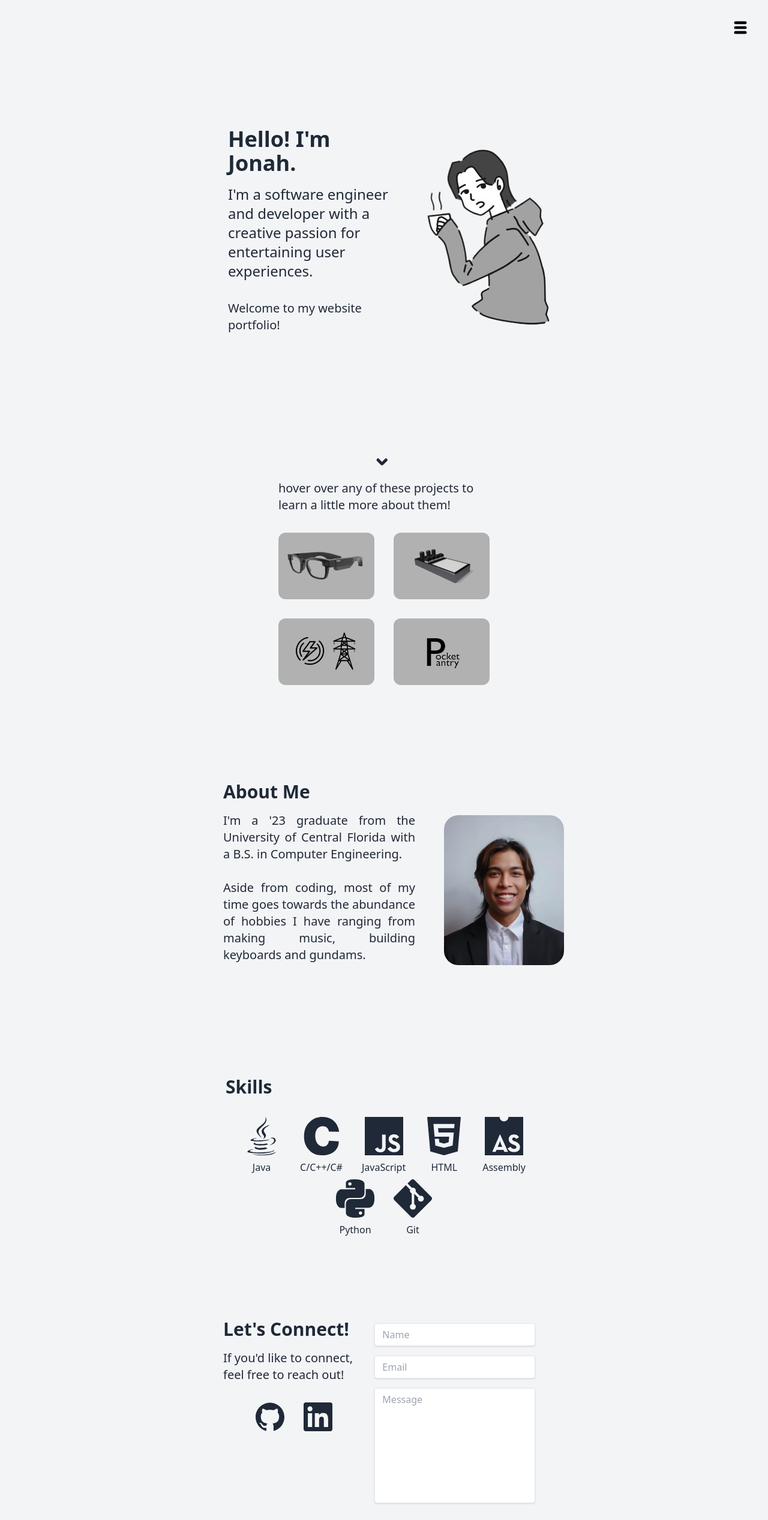
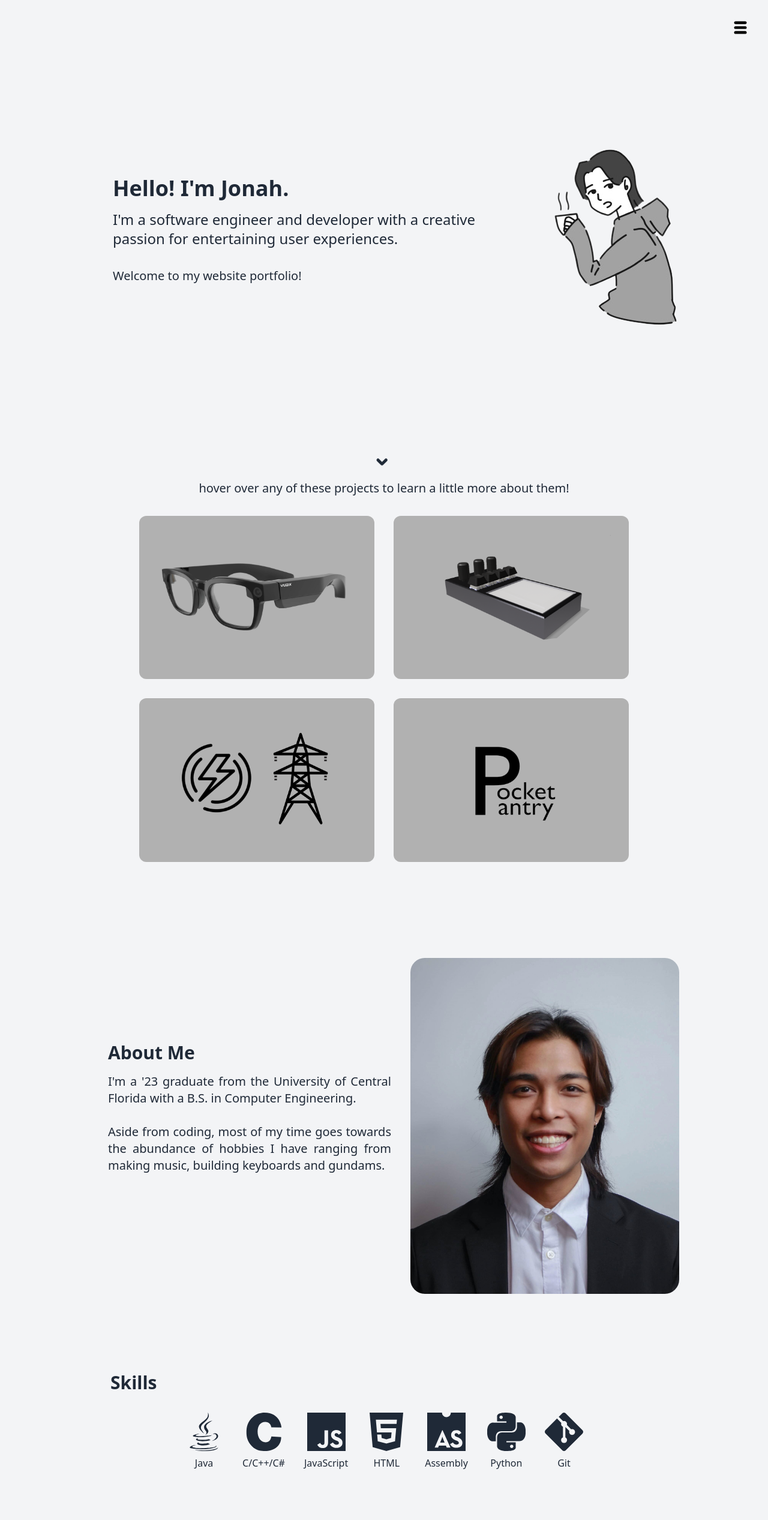
Before and after one commit to m3zako/myportfolio, a React (Create React App) app: page / in a window 1280 px wide. Shown: the top 2534 px of the page at 60% size. Built offline with nearby package versions, Linux system fonts and the light colour scheme.

Commit message:
tweaked formatting and responsiveness

```diff
--- a/src/App.js
+++ b/src/App.js
@@ -73,7 +73,7 @@ const App = () => {
   };
 
   return (
-    <>
+    <portfolio className="bg-gray-100 min-h-screen">
       <header className="relative">
         <nav className="fixed w-full h-10">
           <ul className="flex justify-end mr-6 mt-5">
@@ -133,22 +133,22 @@ const App = () => {
             </li>
           </ul>
         </nav>
-        <section className="flex flex-col text-gray-800 items-center justify-center min-h-screen bg-gray-100">
-          <div className="w-full lg:w-1/2 md:w-full flex flex-col lg:flex-row items-center justify-center lg:px-5">
-            <motion.div className="mx-5 md:px-5"
-            initial={{opacity: 0}}
-            animate={{opacity: 1}}
-            transition={{duration: 0.5, delay: 1.5}}
+        <intro className="flex flex-col text-gray-800 items-center justify-center min-h-screen bg-gray-100">
+          <div className="max-w-screen-lg flex flex-col lg:flex-row items-center justify-center">
+            <motion.div className="mx-10 md:px-5"
+              initial={{ opacity: 0 }}
+              animate={{ opacity: 1 }}
+              transition={{ duration: 0.5, delay: 1.5 }}
             >
-              <h1 className="text-4xl mb-4 font-bold">Hello! I'm Jonah.</h1>
-              <p className="text-2xl text-justified mb-8">I'm a software engineer and developer with a creative passion for entertaining user experiences.</p>
-              <p className="text-xl mb-8">Welcome to my website portfolio!</p>
+              <h1 className="text-4xl lg:text-4xl mb-4 font-bold">Hello! I'm Jonah.</h1>
+              <p className="text-2xl lg:text-2xl text-justified mb-8">I'm a software engineer and developer with a creative passion for entertaining user experiences.</p>
+              <p className="text-xl lg:text-xl mb-8">Welcome to my website portfolio!</p>
             </motion.div>
             <div className="w-full md:w-auto sm:w-auto flex-shrink-0">
               <motion.img src={joni} alt="Profile" className="mx-auto sm:mx-0"
-                initial={{y:"300%"}}
-                animate={{y:"0%"}}
-                transition={{type:"spring", duration:"1.5"}}
+                initial={{ y: "300%" }}
+                animate={{ y: "0%" }}
+                transition={{ type: "spring", duration: "1.5" }}
               />
             </div>
             <div className="absolute bottom-0 left-1/2 -translate-x-1/2" id="projects">
@@ -157,16 +157,17 @@ const App = () => {
               </svg>
             </div>
           </div>
-        </section>
+        </intro>
       </header>
-      <div className="bg-gray-100 text-gray-800">
-        <div className="flex flex-col items-center justify-center mb-40 xl:mx-96 lg:px-10 md:mx-10">
+      <projects>
+        <div className="bg-gray-100 text-gray-800 flex justify-center">
+          <div className="flex flex-col items-center justify-center mb-40 mx-auto max-w-4xl md:mx-10">
             <h2 className="text-xl ld mb-8 text-gray-800 px-10">hover over any of these projects to learn a little more about them!</h2>
             <div className="grid grid-cols-1 gap-8 sm:grid-cols-2 mx-10">
               <div className="relative overflow-hidden rounded-xl">
                 <motion.img src={project1} alt="Animation" initial={{x:-200}} whileInView={{x:0, zIndex:0, transition:{type:"spring", duration:1}}} viewport={{once:true}} style={{zIndex:1}}/>
                 <div className="absolute inset-0 bg-black bg-opacity-70 flex items-center justify-center opacity-0 transition-opacity duration-300 hover:opacity-100" style={{zIndex:1}}>
-                <div className="text-white text-center text-xs lg:text-sm xl:text-lg lg:px-4">
+                  <div className="text-white text-center text-xs lg:text-sm xl:text-lg px-auto mx-auto">
                     <h1 className="text-lg font-bold mb-1">AR Glasses</h1>
                     <p className="text-md mx-2 my-2"> Worked on a heads up display and an Android application for consumer level hardware.</p>
                     <div className="flex flex-wrap justify-center mb-4">
@@ -187,7 +188,7 @@ const App = () => {
               <div className="relative overflow-hidden rounded-xl">
                 <motion.img src={project2} alt="Project 2" initial={{x:200}} whileInView={{x:0, transition:{type:"spring", duration:1}}} viewport={{once:true}}/>
                 <div className="absolute inset-0 bg-black bg-opacity-70 flex items-center justify-center opacity-0 transition-opacity duration-300 hover:opacity-100">
-                <div className="text-white text-center text-xs lg:text-sm">
+                  <div className="text-white text-center text-xs lg:text-sm px-auto mx-auto">
                     <h1 className="text-lg font-bold mb-2">Programmable Trackpad</h1>
                     <p className="mx-2 my-2"> Designed and developed a peripheral complete with macros, rotary encoders, and mouse funtionality from the ground up.</p>
                     <div className="flex flex-wrap justify-center mb-4">
@@ -208,9 +209,9 @@ const App = () => {
               <div className="relative overflow-hidden rounded-xl">
                 <motion.img src={project3} alt="Project 3" initial={{x:-200}} whileInView={{x:0, transition: {type: "spring", duration: 0.8}}} viewport={{once:true}}/>
                 <div className="absolute inset-0 bg-black bg-opacity-70 flex items-center justify-center opacity-0 transition-opacity duration-300 hover:opacity-100">
-                <div className="text-white text-center text-xs lg:text-sm">
+                  <div className="text-white text-center text-xs lg:text-sm px-auto mx-auto">
                     <h1 className="text-lg font-bold mb-1">Energy Solutions</h1>
-                  <p className="mx-2 my-2 lg:mx-8"> Conducted a reserach to propose an energy efficient solution to Duke Energy.
+                    <p className="mx-2 my-2 lg:mx-8"> Conducted a research to propose an energy efficient solution to Duke Energy.
                       Curated a refined genetic algorithm using a neural network to find the optimal chemical formual for silicon insulators.</p>
                       <div className="flex flex-wrap justify-center mb-4">
                       <li className="inline-block bg-gray-500 text-white py-1 px-3 rounded-full mr-2">
@@ -227,7 +228,7 @@ const App = () => {
               <div className="relative overflow-hidden rounded-xl">
                 <motion.img src={project4} alt="Project 4" initial={{x:200}} whileInView={{x:0, transition: {type: "spring", duration: 1}}} viewport={{once:true}}/>
                 <div className="absolute inset-0 bg-black bg-opacity-70 flex items-center justify-center opacity-0 transition-opacity duration-300 hover:opacity-100">
-                <div className="text-white text-center md:text-sm lg:text-lg">
+                  <div className="text-white text-center md:text-sm lg:text-lg px-auto mx-auto">
                     <h1 className="text-lg font-bold mb-2">PocketPantry</h1>
                     <p className="mx-2 my-4 px-8"> An app for finding recipes and a checklist for grocery shopping.</p><div className="flex flex-wrap justify-center mb-4">
                       <li className="inline-block bg-gray-500 text-white py-1 px-3 rounded-full mr-2">
@@ -240,22 +241,29 @@ const App = () => {
               </div>
             </div>
           </div>
-        <motion.div className="flex flex-col text-gray-800 items-center justify-center mb-32 bg-gray-100" initial={{y:300, opacity: 0}} whileInView={{y:0, opacity: 1, transition:{type:"spring", duration:1}}} id="about" viewport={{once:true}}>
-          <div className="w-full xl:w-1/2 lg:w-full md:w-full sm:w-1/2 flex flex-col lg:flex-row items-center lg:px-5">
+        </div>
+      </projects>
+      <about className="bg-gray-100 flex flex-col items-center justify-center">
+        <div className="w-full px-auto flex flex-col lg:flex-row items-center justify-center max-w-screen-lg mb-32">
+          <motion.div className="text-gray-800 items-center justify-center" initial={{y:300, opacity: 0}} whileInView={{y:0, opacity: 1, transition:{type:"spring", duration:1}}} id="about" viewport={{once:true}}>
+            <div className="w-full flex flex-col lg:flex-row items-center lg:px-5">
               <div className="text-center lg:text-left sm:text-center mx-8">
                 <h1 className="text-3xl mb-4 font-bold">About Me</h1>
-              <p className="text-xl text-justify mb-8 pr-0 lg:pr-4 lg:px-0 md:px-10">I'm a '23 graduate from the University of Central Florida with a B.S. in Computer Engineering. <br/> <br/>
+                <p className="text-xl text-justify mb-8 ">I'm a '23 graduate from the University of Central Florida with a B.S. in Computer Engineering. <br/> <br/>
                   Aside from coding, most of my time goes towards the abundance of hobbies I have ranging from making music, building keyboards and gundams.<br/><br/>
                 </p>
               </div>
-            <div className="w-1/2 h-1/2 lg:w-1/3 lg:h-1/3 flex-shrink-0">
+              <div className="w-1/2 max-w-md flex-shrink-0">
                 <img src={headshot} alt="Profile" className="rounded-3xl" />
               </div>
             </div>
           </motion.div>
-        <div className="flex items-center justify-center text-gray-800 mb-32 bg-gray-100 mx-8">
-          <motion.div className="w-full xl:w-1/2 lg:w-full md:w-full sm:w-1/2 px-10" initial={{y:300, opacity: 0}} whileInView={{y:0, opacity: 1, transition:{type:"spring", duration:1}}} viewport={{once:true}}>
-            <h1 className="text-3xl text-center lg:text-left sm:text-center mb-8 font-bold">Skills</h1>
+        </div>
+      </about>
+      <section className="bg-gray-100 min-h-0 flex-col items-center justify-center border-2 border-gray-100">
+        <div className="items-center justify-center text-gray-800 mb-32 bg-gray-100 w-full">
+          <motion.div initial={{y:300, opacity: 0}} whileInView={{y:0, opacity: 1, transition:{type:"spring", duration:1}}} viewport={{once:true}}>
+            <h1 className="text-3xl lg:text-left sm:text-center mb-8 font-bold  max-w-screen-lg mx-auto text-center px-14">Skills</h1>
             <div className="flex flex-wrap md:flex-wrap sm:flex-row items-center justify-center" >
               <div className="text-center text-md flex flex-col items-center px-4">
                 <FaJava className="w-16 h-16 mb-2" />
@@ -288,9 +296,11 @@ const App = () => {
             </div>
           </motion.div>
         </div>
-        <footer className="flex flex-col items-center justify-center text-gray-800 bg-gray-100 mx-10" id="connect">
-          <motion.div className=" xl:w-1/2 lg:w-full md:w-full flex flex-col lg:flex-row mb-40 md:px-8" initial={{y:300, opacity: 0}} whileInView={{y:0, opacity: 1, transition:{type:"spring", duration:1}}} viewport={{once:true}}>
-            <div>
+      </section>
+      <section className="bg-gray-100 min-h-0">
+        <footer className="max-w-screen-lg mx-auto border-2 border-gray-100" id="connect">
+          <motion.div className=" flex flex-col lg:flex-row mb-40 md:px-8" initial={{y:300, opacity: 0}} whileInView={{y:0, opacity: 1, transition:{type:"spring", duration:1}}} viewport={{once:true}}>
+            <div className="px-6">
               <h1 className="text-3xl mb-4 text-center lg:text-left sm:text-center font-bold">Let's Connect!</h1>
               <p className="text-xl text-center lg:text-left md:text-center mb-8 lg:px-0"> If you'd like to connect, feel free to reach out!</p>
               <div className="flex flex-row px-4 items-center justify-center lg:items-left">
@@ -328,8 +338,8 @@ const App = () => {
             </div>
           </motion.div>
         </footer>
-      </div>
-    </>
+      </section>
+    </portfolio>
   );
 }
 
```
Lines whose indentation alone changed are shown as unchanged.
